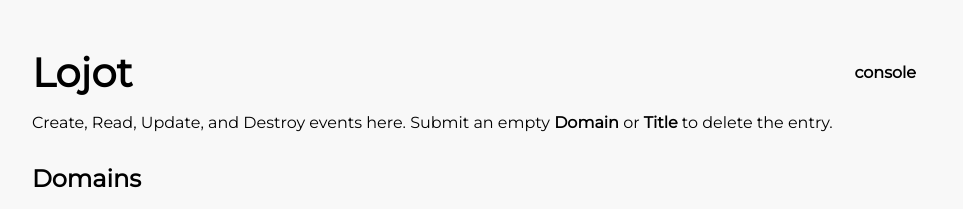
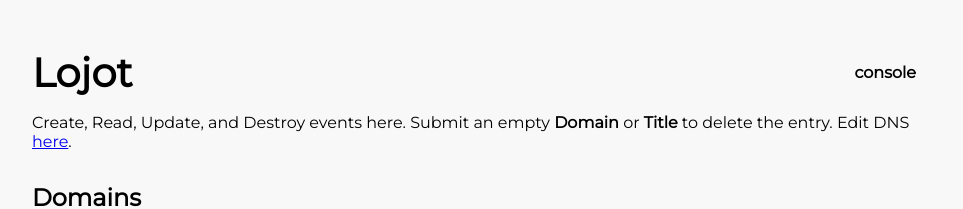
Before and after one commit to jonathanlo411/lojot, a SvelteKit app: page /admin in a window 1280 px wide. Shown: the top 209 px of the page, without its empty margins (158-1121 px from the left). Built offline with nearby package versions, Linux system fonts and the light colour scheme; no server answers; the database is empty.

Commit message:
feat: add dns link

```diff
--- a/src/routes/admin/+page.svelte
+++ b/src/routes/admin/+page.svelte
@@ -88,7 +88,7 @@
 </script>
 
 <section>
-    <p>Create, Read, Update, and Destroy events here. Submit an empty <b>Domain</b> or <b>Title</b> to delete the entry.</p>
+    <p>Create, Read, Update, and Destroy events here. Submit an empty <b>Domain</b> or <b>Title</b> to delete the entry. Edit DNS <a href="https://red-sailfish-ttag.squarespace.com/config/domains/managed/lojot.com/dns-settings" target="_blank" rel="noreferrer">here</a>.</p>
     <h2>Domains</h2>
     <div class="domain-list">
         {#each data['domains'] as domain}
```
